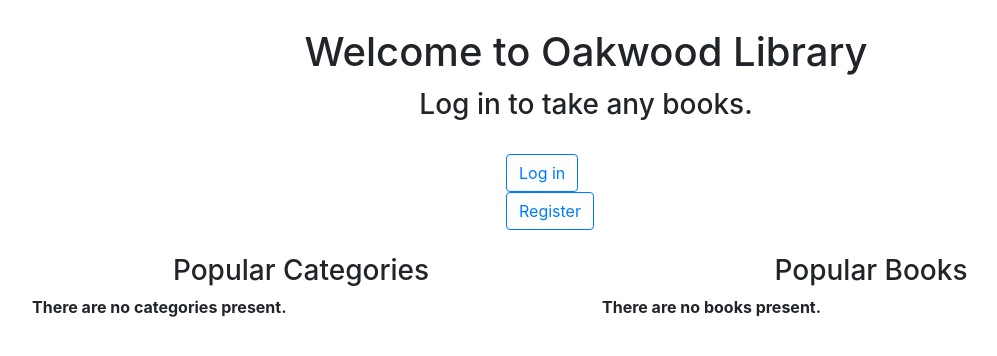
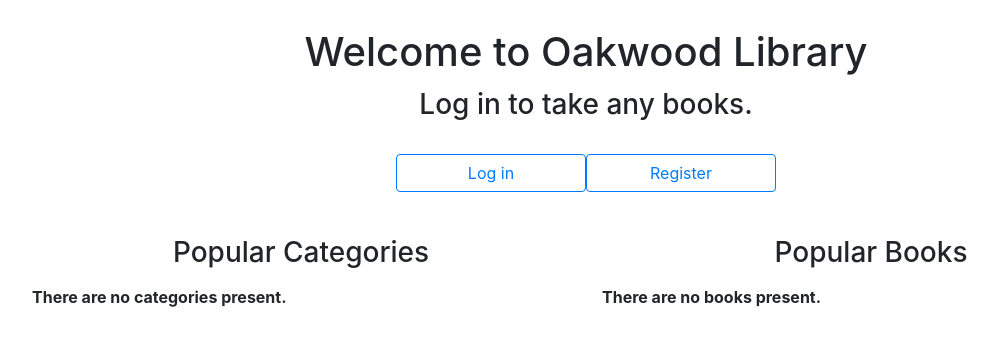
Before and after one commit to OwenShade/LMS, a Django app: page / in a window 1280 px wide. Shown: the part 114-470 px from the top of the page, without its empty margins (54-1051 px from the left). Run offline with Django 3.2, Linux system fonts and the light colour scheme; data that the repository does not hold is empty; some libraries are stand-ins or nearby versions.

Commit message:
Adjust page formatting

```diff
--- a/templates/browse.html
+++ b/templates/browse.html
@@ -7,9 +7,8 @@
 
 {% block body_block %}
 <div class="row justify-content-center">
-    <div class="col-12">
-        <h3 class="text-center">Choose a Category to Browse.</h3>
-        <br />
+    <div class="py-3 text-center">
+        <h3>Choose a category to browse</h3>
     </div>
 </div>
     <ul>
--- a/templates/home.html
+++ b/templates/home.html
@@ -15,7 +15,7 @@ Home
     {% if user.is_authenticated %}
         <div class="row justify-content-center">
             <div class="col-12">
-                <h3 class="text-center">Welcome Back {{ user.username }}.</h3>
+                <h3 class="text-center">Welcome Back, {{ user.username }}.</h3>
             </div>
         </div>
     {% else %}
@@ -26,16 +26,14 @@ Home
         </div>
 
         <div class="row justify-content-center py-4">
-            <div class="col-2">
-                <a type="button" class="btn btn-outline-primary" href="{% url 'LMS:login' %}">Log in</a>
-                <a type="button" class="btn btn-outline-primary" href="{% url 'LMS:register' %}">Register</a>
-            </div>
+            <a type="button" class="btn btn-outline-primary col-2" href="{% url 'LMS:login' %}">Log in</a>
+            <a type="button" class="btn btn-outline-primary col-2" href="{% url 'LMS:register' %}">Register</a>
         </div>
     {% endif %}
 
     <div class="row">
-        <div class="col-6 px-3">
-            <h3 class="text-center">Popular Categories</h3>
+        <div class="col-6 p-3">
+            <h3 class="text-center mb-3 mt-1">Popular Categories</h3>
             <!-- Prints all Categories -->
            {% if categories %}
            <ul class="list-group">
@@ -49,8 +47,8 @@ Home
                 <strong>There are no categories present.</strong>
            {% endif %}
         </div>
-        <div class="col-6 px-3">
-            <h3 class="text-center">Popular Books</h3>
+        <div class="col-6 p-3">
+            <h3 class="text-center mb-3 mt-1">Popular Books</h3>
             <!-- Should create a table with the following columns: Title, Author, Genre -->
             {% if books %}
             <table class="table">
--- a/templates/staff_page.html
+++ b/templates/staff_page.html
@@ -6,6 +6,7 @@
 {% endblock %}
 
 {% block body_block %}
+<center>
     <div class="py-5 text-center">
         <h1>Register for Library</h1>
     </div>
@@ -25,4 +26,5 @@
             <!-- Add future buttons here -->
         </div>
     </form>
+</center>
 {% endblock %}
```
